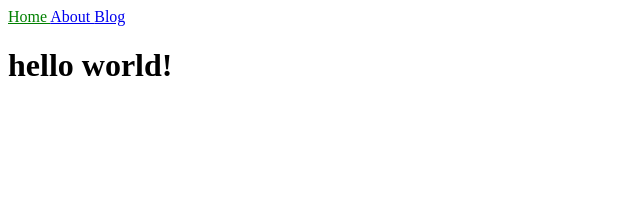
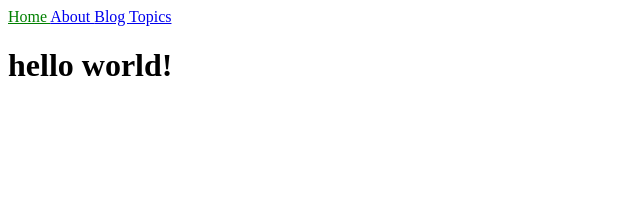
Before and after one commit to whatf0xx/whatf0xx.github.io, a Jekyll site: the page built from index.html, in a window 1280 px wide. Shown: the top 201 px of the page, without its empty margins (0-640 px from the left). Built offline with Jekyll 4.4.1, drawn with Linux system fonts in a browser that asks for light colours.

Commit message:
added the navigation for topics

```diff
--- a/_data/navigation.yml
+++ b/_data/navigation.yml
@@ -4,3 +4,5 @@
   link: /about.html
 - name: Blog
   link: /blog.html
+- name: Topics
+  link: /topics.html
```
